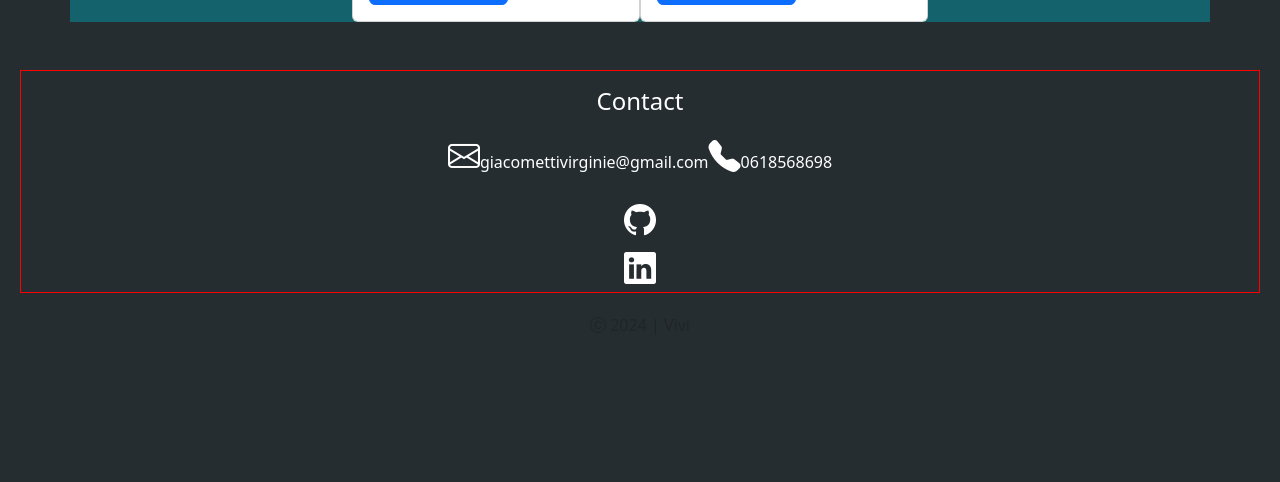
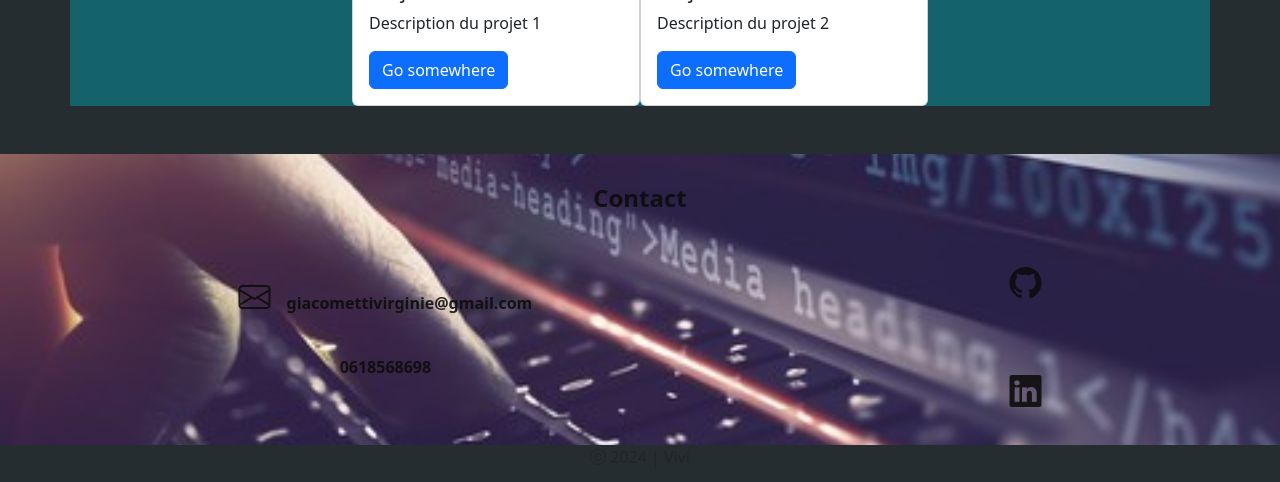
Before and after one commit to lana-12/portFolioReactTS, a React (Create React App) app: page / in a window 1280 px wide. Shown: the part 3122-3604 px from the top of the page. Before the commit the page ends 3475 px from the top, so only its background shows below. Built offline with nearby package versions, Linux system fonts and the light colour scheme.

Commit message:
Change bloc contact

```diff
--- a/src/components/Contact.tsx
+++ b/src/components/Contact.tsx
@@ -1,43 +1,40 @@
 import React from 'react';
 import { Link } from 'react-router-dom';
-
 
 const Contact = () => {
     return (
       <>
-        {/* ContactFooter */}
-          <div className="row">
-            <div className="col app-footer">
-
       <h4 className="text-center my-3">Contact</h4>
 
+        <div className="row">
+            <div className="col app-contact">
 
-              <div className="d-md-flex">
-                <address className=''>
-                <a className="linkContactHeader" href="mailto:giacomettivirginie@gmail.com" title="Cliquer contacter moi" ><i className=" iconEmail bi bi-envelope"></i>giacomettivirginie@gmail.com</a>
+
+                {/* Email et Téléphone */}
+                <div className="contactEmailTel">
+                    <address>
+                        <a className="linkContactHeader" href="mailto:giacomettivirginie@gmail.com" title="Cliquer pour me contacter">
+                            <i className="iconEmail bi bi-envelope pe-3"></i>giacomettivirginie@gmail.com
+                        </a>
                     </address>
-
                     <address>
-                  <a className="linkContactHeader" href="tel:0618568698" title="Cliquer contacter moi" ><i className="iconTel bi bi-telephone-fill"></i>0618568698</a>
+                        <a className="linkContactHeader" href="tel:0618568698" title="Cliquer pour me contacter">
+                            <i className="iconTel bi bi-telephone-fillpe-3"></i>0618568698
+                        </a>
                     </address>
                 </div>
 
-
-                <Link className="linkContactHeader " target="_blank"   to="https://github.com/lana-12" title="GitHub" style={{ color: 'white' }}>
+                {/* GitHub et Linkedin */}
+                <div className="contactGitLin">
+                    <Link className="linkContactHeader" target="_blank" to="https://github.com/lana-12" title="GitHub">
                         <i className="iconGitHub bi bi-github"></i>
                     </Link>
-
-                <Link className="linkContactHeader" target="_blank" to="https://www.linkedin.com/in/virginie-giacometti-a88a01220/" title="Linkedin" style={{ color: 'white' }}>
-                  <i className="iconLinkedin bi bi-linkedin"></i>
+                    <Link className="linkContactHeader " target="_blank" to="https://www.linkedin.com/in/virginie-giacometti-a88a01220/" title="LinkedIn">
+                        <i className="iconLinkedin bi bi-linkedin "></i>
                     </Link>
-
-
-
-
-
                 </div>
             </div>
-
+        </div>
       </>
     );
 }
--- a/src/components/Home.tsx
+++ b/src/components/Home.tsx
@@ -23,9 +23,9 @@ const Home = () => {
 
   return (
     <>
-    <section className='boxBtn container'>
+    <section className='boxBtn container '>
 
-      <section className=' my-3' >
+      <section className=' ' >
         <div className="d-grid gap-2">
           <Button
           className='btnCustomLink'
@@ -42,13 +42,24 @@ const Home = () => {
         </div>
       </section>
 
-      <section className=' my-3' >
+      <section className='my-4 '>
+        <div className="d-grid gap-2">
+        <Button  size="lg" className='btnCustomLink' onClick={() => setShowSoftSkills(true)} >Mes atouts</Button>
+        <CustomOffcanvas
+            title="Mes atouts"
+            content={<SoftSkills />}
+            show={showSoftSkills}
+            handleClose={handleCloseSoftSkills}
+          />
+        </div>
+      </section>
+      <section className=' mb-4' >
         <div className="d-grid gap-2">
           <Button
           className='btnCustomLink'
             // variant="secondary"
             size="lg"
-            onClick={() => setShowStack(true)}>Iconographie Technique
+            onClick={() => setShowStack(true)}>Iconographies Technique
           </Button>
           <CustomOffcanvas
             title="Iconographies Technique"
@@ -70,19 +81,7 @@ const Home = () => {
         </div>
       </section>
 
-      <section className='my-3 '>
-        <div className="d-grid gap-2">
-        <Button  size="lg" className='btnCustomLink' onClick={() => setShowSoftSkills(true)} >Ce que je suis devenue</Button>
-        <CustomOffcanvas
-            title="Ce que je suis devenue"
-            content={<SoftSkills />}
-            show={showSoftSkills}
-            handleClose={handleCloseSoftSkills}
-          />
-        </div>
-      </section>
-
-      <section className='my-3'>
+      <section className='my-4'>
         <div className="d-grid gap-2">
         <Button  size="lg" className='btnCustomLink' onClick={() => setShowTraining(true)} >Formations</Button>
         <CustomOffcanvas
@@ -115,7 +114,7 @@ const Home = () => {
         <Project />
       </section>
 
-      <section className="contactFooter" id="contact">
+      <section className="contact" id="contact">
         <Contact />
       </section>
 
--- /dev/null
+++ b/src/scss/components/_contact.scss
@@ -0,0 +1,58 @@
+.contact {
+    h4 {
+        color: $black;
+        font-weight: 800;
+        padding-top: 30px;
+    }
+    width: 100%;
+    background: rgba(65, 57, 57, 0.333) url("../../img/bg3.jpg");
+    background-size: cover;
+    background-position: center;
+    background-repeat: no-repeat;
+    .app-contact{
+        display: flex;
+        flex-direction: column;
+        align-items: center;
+        .contactEmailTel{
+            display: flex;
+            flex-direction: column;
+            align-items: center;
+        }
+        .contactGitLin{
+            display: flex;
+            flex-direction: column;
+            align-items: center;
+        }
+    }
+}
+
+.linkContactHeader {
+    color: $black;
+    font-weight: 900;
+    margin: 30px 0;
+    i {
+        color: $black;
+        font-weight: 800;
+
+    }
+}
+
+/********MEDIA QUERY POUR ECRAN 768px***********/
+/******min-width 768px**************/
+@include media-breakpoint("md") {
+    .contact {
+        .app-contact {
+            display: flex;
+            flex-direction: row;
+            justify-content: space-around;
+            color: $black;
+            font-weight: 800;
+            .linkContactHeader,
+                i {
+                    color: $black;
+                    font-weight: 800;
+                }
+            }
+        }
+
+}
--- a/src/scss/components/_contactFooter.scss
+++ /dev/null
@@ -1,14 +0,0 @@
-.contactFooter {
-    margin: 20px;
-    border: red 1px solid;
-    color: $white;
-    // display: flex;
-    .app-footer{
-        display: flex;
-        flex-direction: column;
-        align-items: center;
-        .linkContactHeader > i {
-            color: $white;
-        }
-    }
-}
--- a/src/scss/general/_btn.scss
+++ b/src/scss/general/_btn.scss
@@ -7,4 +7,5 @@
 
 .boxBtn {
     width: 100%;
+    padding: 30px 15px;
 }
--- a/src/scss/index.scss
+++ b/src/scss/index.scss
@@ -22,7 +22,7 @@
 @import "./components/softSkills";
 @import "./components/project";
 @import "./components/offcanvas";
-@import "./components/contactFooter";
+@import "./components/contact";
 @import "./components/navBarContact";
 
 //Layout => différente page
```
Also changed, not shown: src/components/Competences.tsx (deleted, +0 -9 lines). Lines whose indentation alone changed are shown as unchanged.
